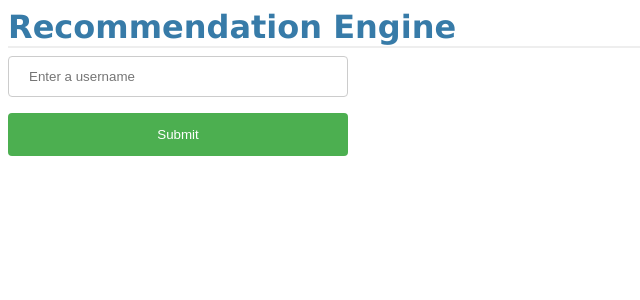
After one commit to nagidarsh/machine-learning, a Flask app: page / in a window 1280 px wide. The commit adds this page. Shown: the top 300 px of the page, without its empty margins (0-640 px from the left). Run offline with Flask 2, Linux system fonts and the light colour scheme; parts of the project's set-up code (start-up, migrations or seed data) failed here and were passed over.

Commit message:
Updated the main branch with latest deployment and Jupyter Notebook

```diff
--- a/Sentiment Based Product Recommendation System/deployment/app.py
+++ b/Sentiment Based Product Recommendation System/deployment/app.py
@@ -19,11 +19,24 @@ product_info = pd.read_csv('dataset/sample30.csv', usecols = ['id', 'name', 'bra
 product_info.drop_duplicates(subset='id', keep='first', inplace=True)
 product_info = product_info.set_index('id')
 
-# http:baseurl/recommendations/{username}
 
-@app.route('/recommendations/<username>', methods=['GET'])
-def age_pred(username):
+
+
+@app.route('/')
+@app.route('/index')
+def index():
+        # home page to render the form
+    return  render_template('index.html')
+
+
+
+
+# http:baseurl/recommendations
+
+@app.route('/recommendations', methods=['GET', 'POST'])
+def recommend():
     # call the model for prediction
+    username = request.form['username']
     prediction = predict(username)
     df_pred = pd.DataFrame(prediction, columns=['id'])
 
--- a/Sentiment Based Product Recommendation System/deployment/model.py
+++ b/Sentiment Based Product Recommendation System/deployment/model.py
@@ -39,7 +39,7 @@ def predict(username, ntop = 5):
     if np.isnan([value]):
       # predict rating and append to list
       product_ids = product_ids.append({'id': index, 'rating':
-                          recommender_model.predict(username, index)}, ignore_index = True)
+                          recommender_model.predict(username, index).est}, ignore_index = True)
 
   return _predict_sentiment(product_ids.sort_values(by='rating', ascending=False).head(max(20, ntop)), ntop)
 
--- a/Sentiment Based Product Recommendation System/deployment/static/style.css
+++ b/Sentiment Based Product Recommendation System/deployment/static/style.css
@@ -4,7 +4,7 @@ h1, h2          { margin: 0; }
 h1              { border-bottom: 2px solid #eee; }
 h2              { font-size: 1.2em; }
 
-table.dataframe, .dataframe th, .dataframe td {
+table.dataframe, .dataframe td {
   border: none;
   border-bottom: 0.5px solid #C8C8C8;
   border-collapse: collapse;
@@ -12,6 +12,42 @@ table.dataframe, .dataframe th, .dataframe td {
   padding: 12px;
   margin-bottom: 40px;
   font-size: 0.9em;
+}
+
+.dataframe th {
+  border: none;
+  border-bottom: 0.5px solid #C8C8C8;
+  border-collapse: collapse;
+  text-align:center;
+  padding: 12px;
+  margin-bottom: 40px;
+  font-size: 0.9em;
+  text-transform: uppercase;
+}
+
+input[type=text] {
+  width: 100%;
+  padding: 12px 20px;
+  margin: 8px 0;
+  display: inline-block;
+  border: 1px solid #ccc;
+  border-radius: 4px;
+  box-sizing: border-box;
+}
+
+input[type=submit] {
+  width: 100%;
+  background-color: #4CAF50;
+  color: white;
+  padding: 14px 20px;
+  margin: 8px 0;
+  border: none;
+  border-radius: 4px;
+  cursor: pointer;
+}
+
+input[type=submit]:hover {
+  background-color: #45a049;
 }
 
 .gender th {
--- /dev/null
+++ b/Sentiment Based Product Recommendation System/deployment/templates/index.html
@@ -0,0 +1,40 @@
+<!doctype html>
+<title>Recommendation Engine</title>
+<style>
+input[type=text] {
+  width: 40%;
+  max-width: 340px;
+  padding: 12px 20px;
+  margin: 8px 0;
+  display: inline-block;
+  border: 1px solid #ccc;
+  border-radius: 4px;
+  box-sizing: border-box;
+}
+
+input[type=submit] {
+  width: 40%;
+  max-width: 340px;
+  background-color: #4CAF50;
+  color: white;
+  padding: 14px 20px;
+  margin: 8px 0;
+  border: none;
+  border-radius: 4px;
+  cursor: pointer;
+}
+
+input[type=submit]:hover {
+  background-color: #45a049;
+}
+</style>
+<link rel=stylesheet type=text/css href="{{ url_for('static', filename='style.css') }}">
+<div class=page>
+  <h1>Recommendation Engine</h1>
+  <form action = "https://capstone-darsh.herokuapp.com/recommendations" method = "POST">
+    <div class="form-group">
+        <input type="text" id="username" name="username" placeholder="Enter a username">
+    </div>
+    <input type="submit" value="Submit">
+  </form>
+</div>
--- a/Sentiment Based Product Recommendation System/deployment/templates/view.html
+++ b/Sentiment Based Product Recommendation System/deployment/templates/view.html
@@ -1,10 +1,9 @@
 <!doctype html>
-<title>Prediction</title>
+<title>Recommendation Engine</title>
 <link rel=stylesheet type=text/css href="{{ url_for('static', filename='style.css') }}">
 <div class=page>
-  <h1>Dashboard</h1>
+  <h1>Top Recommended Products</h1>
   {% for table in tables %}
-    <h2>{{titles[loop.index]}}</h2>
     {{ table|safe }}
   {% endfor %}
 </div>
```
Also changed, not shown: README.md, Sentiment Based Product Recommendation System/deployment/README.md, 1 other file.
